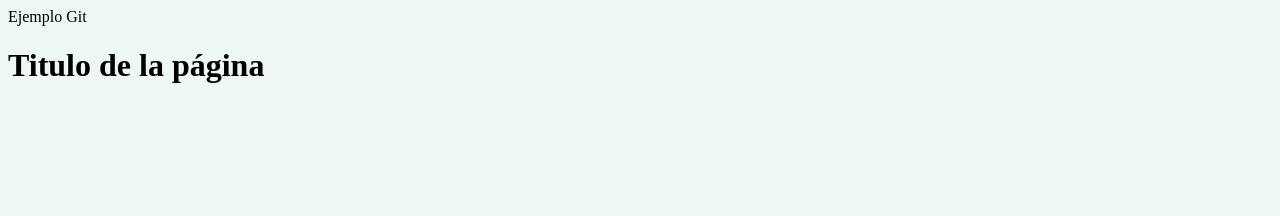
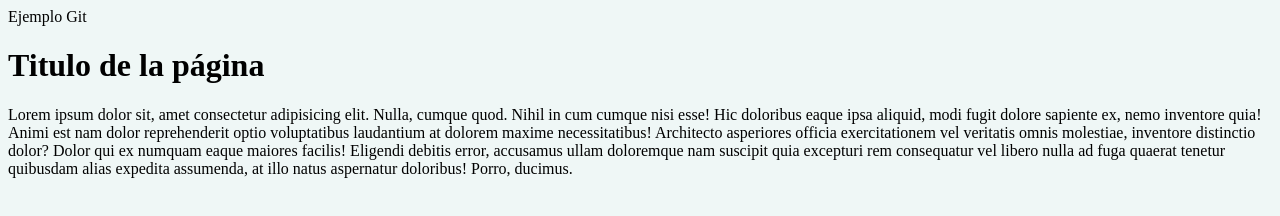
Before and after one commit to PavelJacobo/BecaAngular6, a plain HTML site: page index.html in a window 1280 px wide. Drawn offline with Linux system fonts and the light colour scheme.

Commit message:
Parrafo Lorem Ipsum

```diff
--- a/index.html
+++ b/index.html
@@ -16,6 +16,10 @@
 <body>
     Ejemplo Git
     <h1>Titulo de la página</h1>
+
+    <p>Lorem ipsum dolor sit, amet consectetur adipisicing elit. Nulla, cumque quod. Nihil in cum cumque nisi esse! Hic doloribus eaque ipsa aliquid, modi fugit dolore sapiente ex, nemo inventore quia! Animi est nam dolor reprehenderit optio voluptatibus
+        laudantium at dolorem maxime necessitatibus! Architecto asperiores officia exercitationem vel veritatis omnis molestiae, inventore distinctio dolor? Dolor qui ex numquam eaque maiores facilis! Eligendi debitis error, accusamus ullam doloremque
+        nam suscipit quia excepturi rem consequatur vel libero nulla ad fuga quaerat tenetur quibusdam alias expedita assumenda, at illo natus aspernatur doloribus! Porro, ducimus.</p>
 </body>
 
 </html>
```
